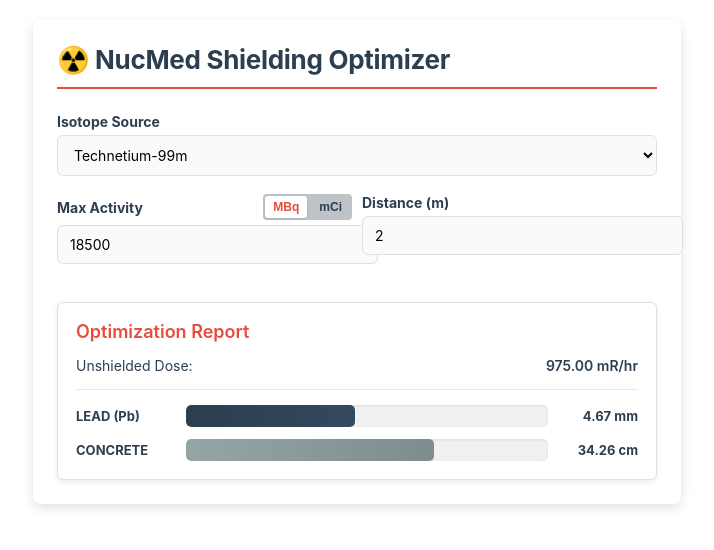
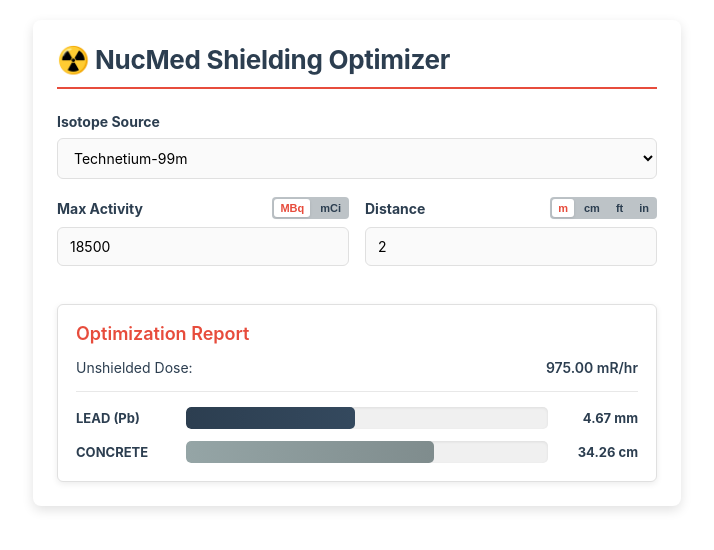
Before and after one commit to leopantsulaia/physics-flex, a React (Create React App) app: page / in a window 1280 px wide. Shown: the top 550 px of the page, without its empty margins (283-997 px from the left). Built offline with nearby package versions, Linux system fonts and the light colour scheme.

Commit message:
added measurements

```diff
--- a/src/components/ShieldingCalculator/ShieldingCalculator.jsx
+++ b/src/components/ShieldingCalculator/ShieldingCalculator.jsx
@@ -8,6 +8,7 @@ export const ShieldingCalculator = () => {
   const [isotope, setIsotope] = useState("Tc-99m");
   const [unit, setUnit] = useState("MBq");
   const [inputValue, setInputValue] = useState(18500);
+  const [distanceUnit, setDistanceUnit] = useState("m");
   const [distance, setDistance] = useState(2.0);
   const [targetDose, setTargetDose] = useState(0.02);
 
@@ -15,6 +16,7 @@ export const ShieldingCalculator = () => {
     isotope,
     unit,
     inputValue,
+    distanceUnit,
     distance,
     targetDose,
   );
@@ -31,6 +33,8 @@ export const ShieldingCalculator = () => {
           setUnit={setUnit}
           inputValue={inputValue}
           setInputValue={setInputValue}
+          distanceUnit={distanceUnit}
+          setDistanceUnit={setDistanceUnit}
           distance={distance}
           setDistance={setDistance}
         />
--- a/src/components/ShieldingControls/ShieldingControls.jsx
+++ b/src/components/ShieldingControls/ShieldingControls.jsx
@@ -1,5 +1,9 @@
 import React from "react";
-import { ISOTOPE_DATA, MCI_TO_MBQ } from "../../constants/isotopeData";
+import {
+  ISOTOPE_DATA,
+  MCI_TO_MBQ,
+  DISTANCE_CONVERSIONS,
+} from "../../constants/isotopeData";
 import styles from "./ShieldingControls.module.css";
 
 export const ShieldingControls = ({
@@ -9,6 +13,8 @@ export const ShieldingControls = ({
   setUnit,
   inputValue,
   setInputValue,
+  distanceUnit,
+  setDistanceUnit,
   distance,
   setDistance,
 }) => {
@@ -66,12 +72,81 @@ export const ShieldingControls = ({
           />
         </div>
         <div className={styles.controlGroup}>
-          <label className={styles.label}>Distance (m)</label>
+          <div className={styles.activityLabelContainer}>
+            <label className={styles.label}>Distance</label>
+            <div className={styles.unitToggleGroup}>
+              <button
+                className={`${styles.unitToggle} ${distanceUnit === "m" ? styles.unitToggleActive : ""}`}
+                onClick={() => {
+                  if (distanceUnit === "cm") {
+                    setDistance(Number((distance / 100).toFixed(4)));
+                    setDistanceUnit("m");
+                  } else if (distanceUnit === "ft") {
+                    setDistance(Number((distance / 3.28084).toFixed(4)));
+                    setDistanceUnit("m");
+                  } else if (distanceUnit === "in") {
+                    setDistance(Number((distance / 39.3701).toFixed(4)));
+                    setDistanceUnit("m");
+                  }
+                }}>
+                m
+              </button>
+              <button
+                className={`${styles.unitToggle} ${distanceUnit === "cm" ? styles.unitToggleActive : ""}`}
+                onClick={() => {
+                  if (distanceUnit === "m") {
+                    setDistance(Number((distance * 100).toFixed(2)));
+                    setDistanceUnit("cm");
+                  } else if (distanceUnit === "ft") {
+                    setDistance(Number((distance / 0.0328084).toFixed(2)));
+                    setDistanceUnit("cm");
+                  } else if (distanceUnit === "in") {
+                    setDistance(Number((distance / 0.393701).toFixed(2)));
+                    setDistanceUnit("cm");
+                  }
+                }}>
+                cm
+              </button>
+              <button
+                className={`${styles.unitToggle} ${distanceUnit === "ft" ? styles.unitToggleActive : ""}`}
+                onClick={() => {
+                  if (distanceUnit === "m") {
+                    setDistance(Number((distance * 3.28084).toFixed(4)));
+                    setDistanceUnit("ft");
+                  } else if (distanceUnit === "cm") {
+                    setDistance(Number((distance * 0.0328084).toFixed(4)));
+                    setDistanceUnit("ft");
+                  } else if (distanceUnit === "in") {
+                    setDistance(Number((distance / 12).toFixed(4)));
+                    setDistanceUnit("ft");
+                  }
+                }}>
+                ft
+              </button>
+              <button
+                className={`${styles.unitToggle} ${distanceUnit === "in" ? styles.unitToggleActive : ""}`}
+                onClick={() => {
+                  if (distanceUnit === "m") {
+                    setDistance(Number((distance * 39.3701).toFixed(2)));
+                    setDistanceUnit("in");
+                  } else if (distanceUnit === "cm") {
+                    setDistance(Number((distance * 0.393701).toFixed(2)));
+                    setDistanceUnit("in");
+                  } else if (distanceUnit === "ft") {
+                    setDistance(Number((distance * 12).toFixed(2)));
+                    setDistanceUnit("in");
+                  }
+                }}>
+                in
+              </button>
+            </div>
+          </div>
           <input
             type="number"
             value={distance}
             onChange={(e) => setDistance(Number(e.target.value))}
             className={styles.input}
+            placeholder={`Enter ${distanceUnit} value`}
           />
         </div>
       </div>
--- a/src/components/ShieldingControls/ShieldingControls.module.css
+++ b/src/components/ShieldingControls/ShieldingControls.module.css
@@ -1,7 +1,7 @@
 .controlGroup {
   display: flex;
   flex-direction: column;
-  gap: 5px;
+  gap: 8px;
 }
 
 .label {
@@ -14,7 +14,9 @@
   display: flex;
   justify-content: space-between;
   align-items: center;
-  gap: 10px;
+  gap: 8px;
+  width: 100%;
+  flex-wrap: wrap;
 }
 
 .unitToggleGroup {
@@ -23,19 +25,21 @@
   background-color: #bdc3c7;
   padding: 2px;
   border-radius: 4px;
+  flex-shrink: 0;
 }
 
 .unitToggle {
   flex: 1;
-  padding: 4px 8px;
+  padding: 3px 6px;
   border: none;
   background-color: transparent;
   color: #2c3e50;
-  font-size: 12px;
+  font-size: 11px;
   font-weight: 600;
   cursor: pointer;
   border-radius: 3px;
   transition: all 0.2s ease;
+  white-space: nowrap;
 }
 
 .unitToggle:hover {
@@ -51,6 +55,7 @@
 .select,
 .input {
   width: 100%;
+  max-width: 100%;
   padding: 10px 12px;
   border: 1.5px solid #e0e0e0;
   border-radius: 6px;
@@ -58,6 +63,7 @@
   font-family: inherit;
   background-color: #fafafa;
   transition: all 0.25s ease;
+  box-sizing: border-box;
 }
 
 .select {
@@ -98,11 +104,17 @@
 .twoColumnGrid {
   display: grid;
   grid-template-columns: 1fr 1fr;
-  gap: 10px;
+  gap: 16px;
+  width: 100%;
+}
+
+.twoColumnGrid .controlGroup {
+  min-width: 0;
 }
 
 @media (max-width: 480px) {
   .twoColumnGrid {
     grid-template-columns: 1fr;
+    gap: 12px;
   }
 }
--- a/src/constants/isotopeData.js
+++ b/src/constants/isotopeData.js
@@ -1,6 +1,14 @@
 // --- UNIT CONVERSIONS ---
 export const MBQ_TO_MCI = 1 / 37; // 1 mCi = 37 MBq
 export const MCI_TO_MBQ = 37;
+
+// Distance conversions (to/from meters)
+export const DISTANCE_CONVERSIONS = {
+  m: 1,
+  cm: 100,
+  ft: 3.28084,
+  in: 39.3701,
+};
 
 // --- ISOTOPE DATA ---
 // Data Source: NCRP Report No. 147 / Standard NucMed Physics
--- a/src/hooks/useShieldingCalculation.js
+++ b/src/hooks/useShieldingCalculation.js
@@ -1,10 +1,15 @@
 import { useState, useEffect } from "react";
-import { ISOTOPE_DATA, MBQ_TO_MCI } from "../constants/isotopeData";
+import {
+  ISOTOPE_DATA,
+  MBQ_TO_MCI,
+  DISTANCE_CONVERSIONS,
+} from "../constants/isotopeData";
 
 export const useShieldingCalculation = (
   isotope,
   unit,
   inputValue,
+  distanceUnit,
   distance,
   targetDose,
 ) => {
@@ -12,10 +17,13 @@ export const useShieldingCalculation = (
 
   useEffect(() => {
     calculateShielding();
-  }, [isotope, unit, inputValue, distance, targetDose]);
+  }, [isotope, unit, inputValue, distanceUnit, distance, targetDose]);
 
   const calculateShielding = () => {
     const data = ISOTOPE_DATA[isotope];
+
+    // 0. Normalize Distance to Meters
+    const distanceInMeters = distance / DISTANCE_CONVERSIONS[distanceUnit];
 
     // 1. Normalize Activity to mCi for calculation
     const activityInMci = unit === "MBq" ? inputValue * MBQ_TO_MCI : inputValue;
@@ -23,7 +31,8 @@ export const useShieldingCalculation = (
     // 2. Inverse Square Law (Dose at Distance)
     // Formula approx: (Gamma * mCi * 10) / distance^2 = mR/hr
     const unshieldedDoseRate =
-      (data.gammaConstant * 10 * activityInMci) / (distance * distance);
+      (data.gammaConstant * 10 * activityInMci) /
+      (distanceInMeters * distanceInMeters);
 
     // 3. Attenuation
     let requiredAttenuation = 1;
```
